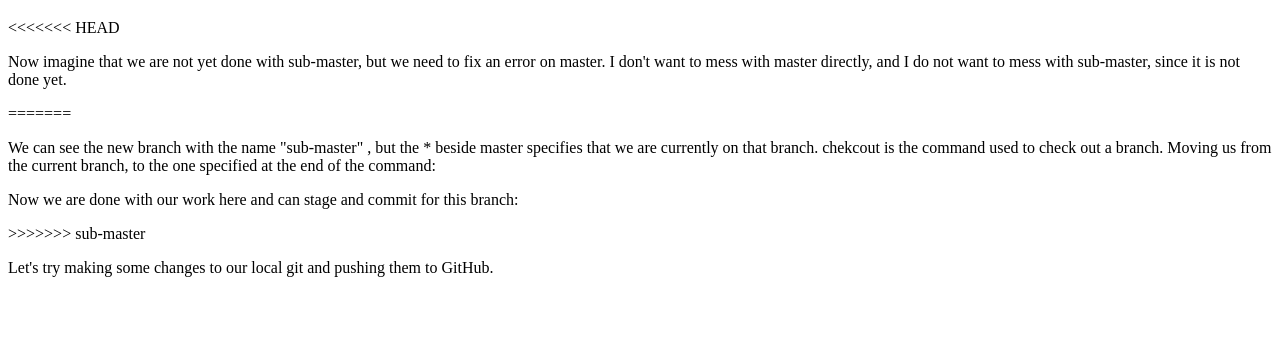
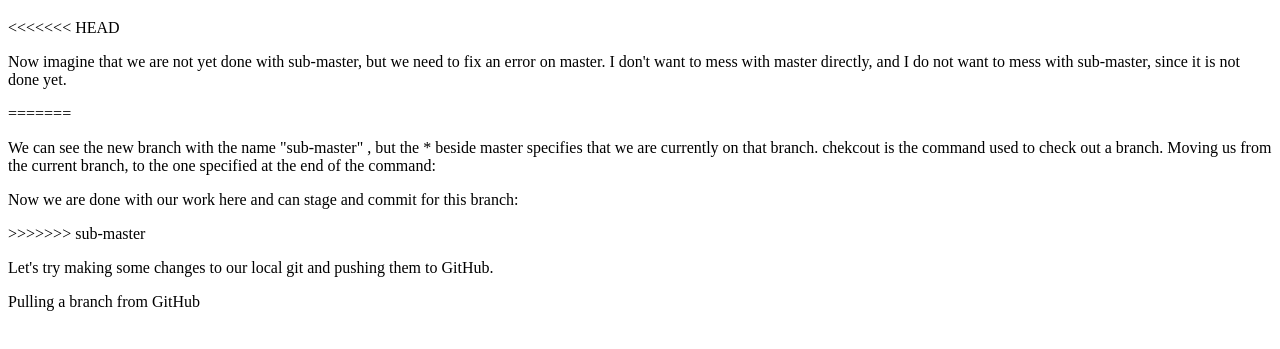
Before and after one commit to esj-creation/sunday-july, a plain HTML site: page index.html in a window 1280 px wide. Shown: the part 61-410 px from the top of the page. Drawn offline with Linux system fonts and the light colour scheme.

Commit message:
pulling a branch from github

```diff
--- a/index.html
+++ b/index.html
@@ -17,6 +17,7 @@
         <p>Now we are done with our work here and can stage and commit for this branch:</p>
         >>>>>>> sub-master
         <p>Let's try making some changes to our local git and pushing them to GitHub.</p>
+    <p>Pulling a branch from GitHub</p>
 
 </body>
 
```
